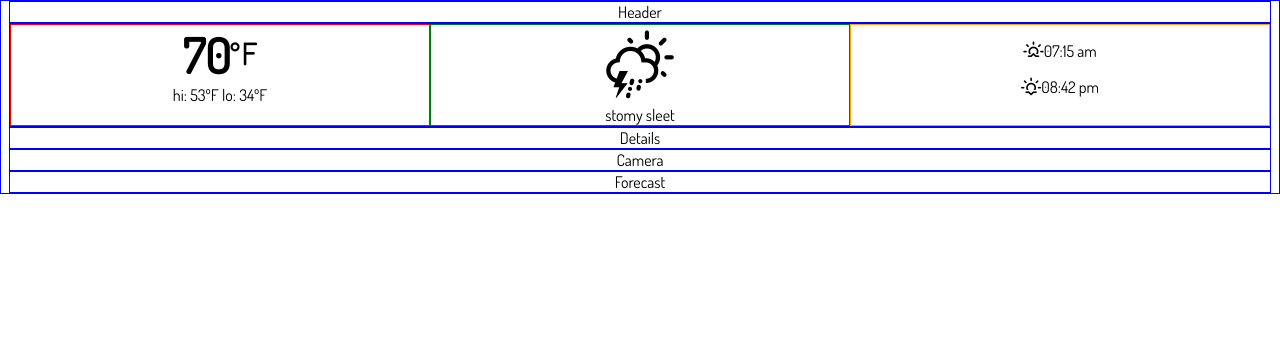
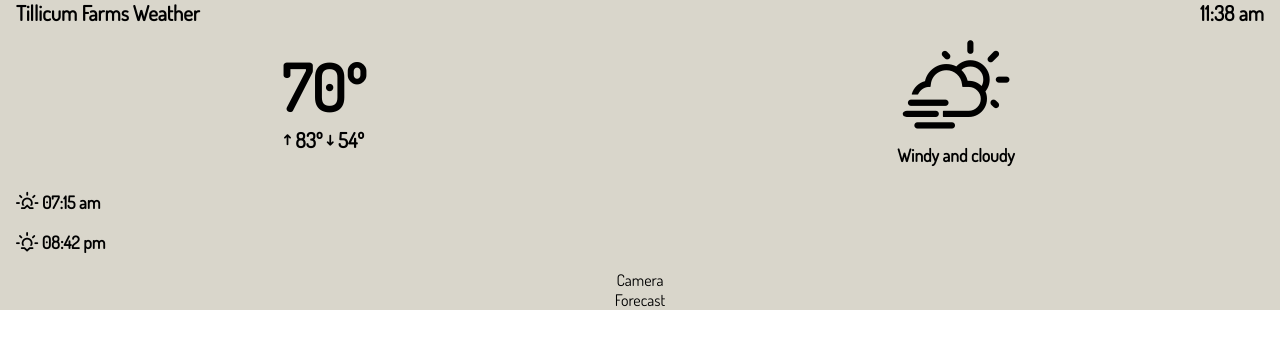
Before and after one commit to cbhiii/tillicum-farms-weather, a React (Create React App) app: page / in a window 1280 px wide. Shown: the top 348 px of the page. Built offline with nearby package versions, Linux system fonts and the light colour scheme.

Commit message:
Styling app like a LCD screen

```diff
--- a/src/App.css
+++ b/src/App.css
@@ -1,5 +1,6 @@
 .App {
   text-align: center;
+  background-color: #D9D6CB;
 }
 
 .App-header {
@@ -15,7 +16,16 @@
 }
 
 .Header {
+  font-size: 1.3em;
+  font-weight: bold;
+}
 
+.header-left {
+  text-align: left;
+}
+
+.header-right {
+  text-align: right;
 }
 
 .Current {
@@ -23,34 +33,45 @@
 }
 
 .temp {
-  padding-top: 10;
-  padding-bottom: 10;
+  padding-top: 20px;
+  padding-bottom: 10px;
 }
 
 .big-temp {
-  font-size: 3em;
+  font-size: 4em;
   font-weight: bold;
 }
 
 .hilo-temp {
-  font-size: 1em;
+  font-size: 1.3em;
+  font-weight: bold;
   margin: 0;
   padding: 0;
 }
 
 .weather {
-  font-size: 1em;
+  font-size: 1.1em;
   position: relative;
-  top: 16px;
+  /* shift down weather icon for centering */
+  top: 20px;
+  padding: 10px;
 }
 
-.sun {
+.weather-text {
   font-size: 1em;
+  font-weight: bold;
 }
 
 .Details {
 
 }
+
+.sun {
+  font-size: 1.1em;
+  font-weight: bold;
+  text-align: left;
+}
+
 
 .Camera {
 
--- a/src/App.js
+++ b/src/App.js
@@ -49,33 +49,33 @@ class App extends Component {
     return (
 
       <div className="App">
-        <Grid fluid style={{border: '1px solid blue'}}>
+        <Grid fluid>
           <Row>
-            <Col xs={12} style={{border: '1px solid blue'}}>
+            <Col xs={12}>
               <Header>
               </Header>
             </Col>
           </Row>
           <Row>
-            <Col xs={12} style={{border: '1px solid blue'}}>
+            <Col xs={12}>
               <Current>
               </Current>
             </Col>
           </Row>
           <Row>
-            <Col xs={12} style={{border: '1px solid blue'}}>
+            <Col xs={12}>
               <Details>
               </Details>
             </Col>
           </Row>
           <Row>
-            <Col xs={12} style={{border: '1px solid blue'}}>
+            <Col xs={12}>
               <Camera>
               </Camera>
             </Col>
           </Row>
           <Row>
-            <Col xs={12} style={{border: '1px solid blue'}}>
+            <Col xs={12}>
               <Forecast>
               </Forecast>
             </Col>
--- a/src/Camera.js
+++ b/src/Camera.js
@@ -2,7 +2,7 @@
 // 20190406, Chuck Huffman
 
 import React, { Component } from 'react';
-import './App.css';
+import { Row, Col } from 'react-flexbox-grid';
 
 class Camera extends Component {
 
--- a/src/Current.js
+++ b/src/Current.js
@@ -3,7 +3,6 @@
 
 import React, { Component } from 'react';
 import { Row, Col } from 'react-flexbox-grid';
-import './App.css';
 
 class Current extends Component {
 
@@ -13,25 +12,17 @@ class Current extends Component {
 
       <div className="Current">
         <Row>
-          <Col xs={4} style={{border: '1px solid red'}}>
+          <Col xs={6}>
             <div className="temp">
-              <span className="big-temp">70</span>
-              <span className="big-temp wi wi-fahrenheit"></span>
-              <p className="hilo-temp">hi: 53ºF lo: 34ºF</p>
+              <span className="big-temp">70º</span>
+              <p className="hilo-temp"><span className="wi wi-direction-up"></span> 83º <span className="wi wi-direction-down"></span> 54º</p>
             </div>
           </Col>
 
-          <Col xs={4} style={{border: '1px solid green'}}>
+          <Col xs={6}>
             <div className="weather">
-              <span className="big-temp wi wi-day-sleet-storm"></span>
-              <p>stomy sleet</p>
-            </div>
-          </Col>
-
-          <Col xs={4} style={{border: '1px solid orange'}}>
-            <div className="sun">
-              <p><span className="wi wi-sunrise"></span>07:15 am</p>
-              <p><span className="wi wi-sunset"></span>08:42 pm</p>
+              <span className="big-temp wi wi-day-cloudy-windy"></span>
+              <p className="weather-text">Windy and cloudy</p>
             </div>
           </Col>
         </Row>
--- a/src/Details.js
+++ b/src/Details.js
@@ -2,7 +2,7 @@
 // 20190406, Chuck Huffman
 
 import React, { Component } from 'react';
-import './App.css';
+import { Row, Col } from 'react-flexbox-grid';
 
 class Details extends Component {
 
@@ -11,7 +11,14 @@ class Details extends Component {
     return (
 
       <div className="Details">
-        Details
+        <Row>
+          <Col xs={6}>
+            <div className="sun">
+              <p><span className="wi wi-sunrise"></span> 07:15 am</p>
+              <p><span className="wi wi-sunset"></span> 08:42 pm</p>
+            </div>
+          </Col>
+        </Row>
       </div>
 
     );
--- a/src/Forecast.js
+++ b/src/Forecast.js
@@ -2,7 +2,7 @@
 // 20190406, Chuck Huffman
 
 import React, { Component } from 'react';
-import './App.css';
+import { Row, Col } from 'react-flexbox-grid';
 
 class Forecast extends Component {
 
--- a/src/Header.js
+++ b/src/Header.js
@@ -2,7 +2,7 @@
 // 20190406, Chuck Huffman
 
 import React, { Component } from 'react';
-import './App.css';
+import { Row, Col } from 'react-flexbox-grid';
 
 class Header extends Component {
 
@@ -11,7 +11,14 @@ class Header extends Component {
     return (
 
       <div className="Header">
-        Header
+        <Row>
+          <Col className="header-left" xs={8}>
+            Tillicum Farms Weather
+          </Col>
+          <Col className="header-right" xs={4}>
+            11:38 am
+          </Col>
+        </Row>
       </div>
 
     );
```
